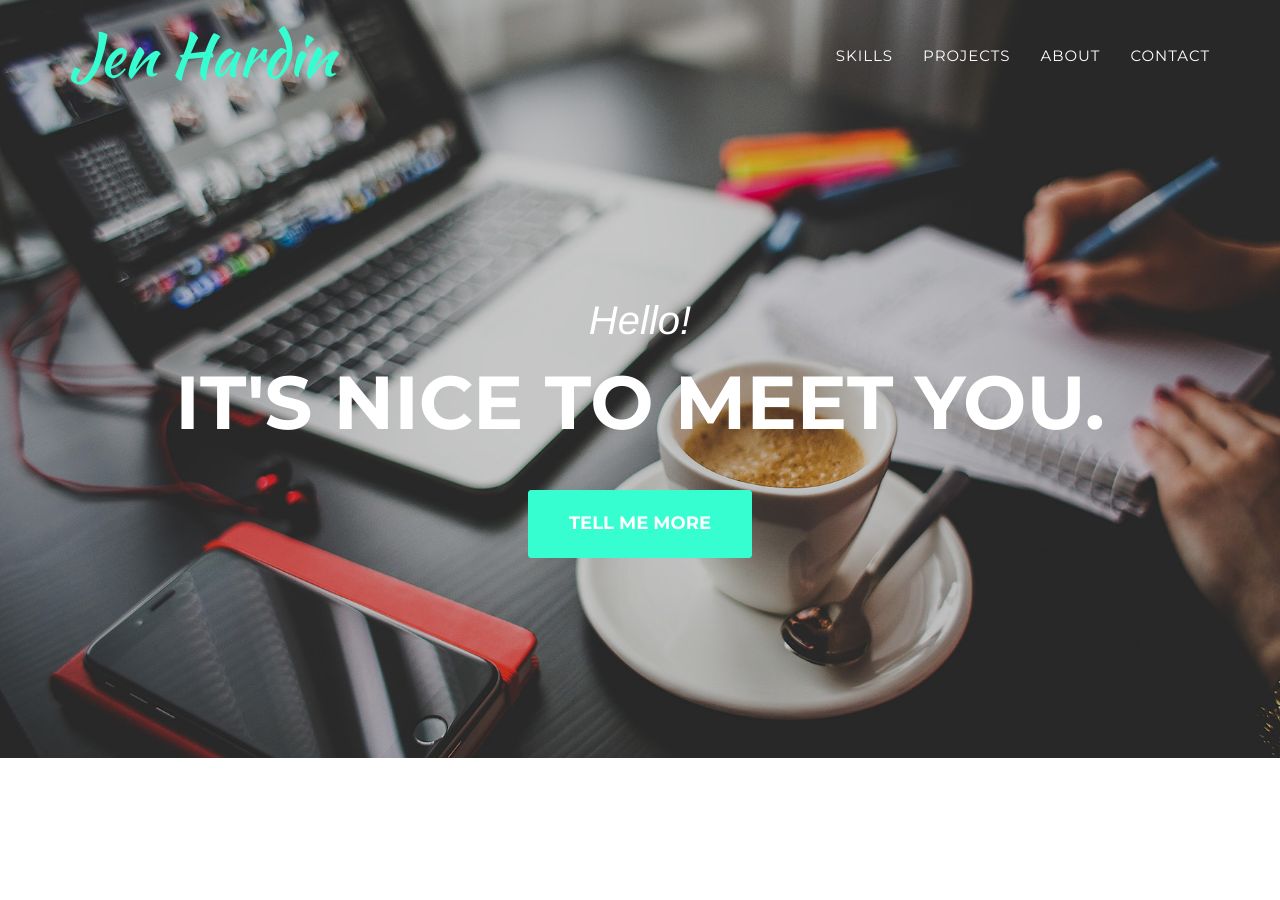
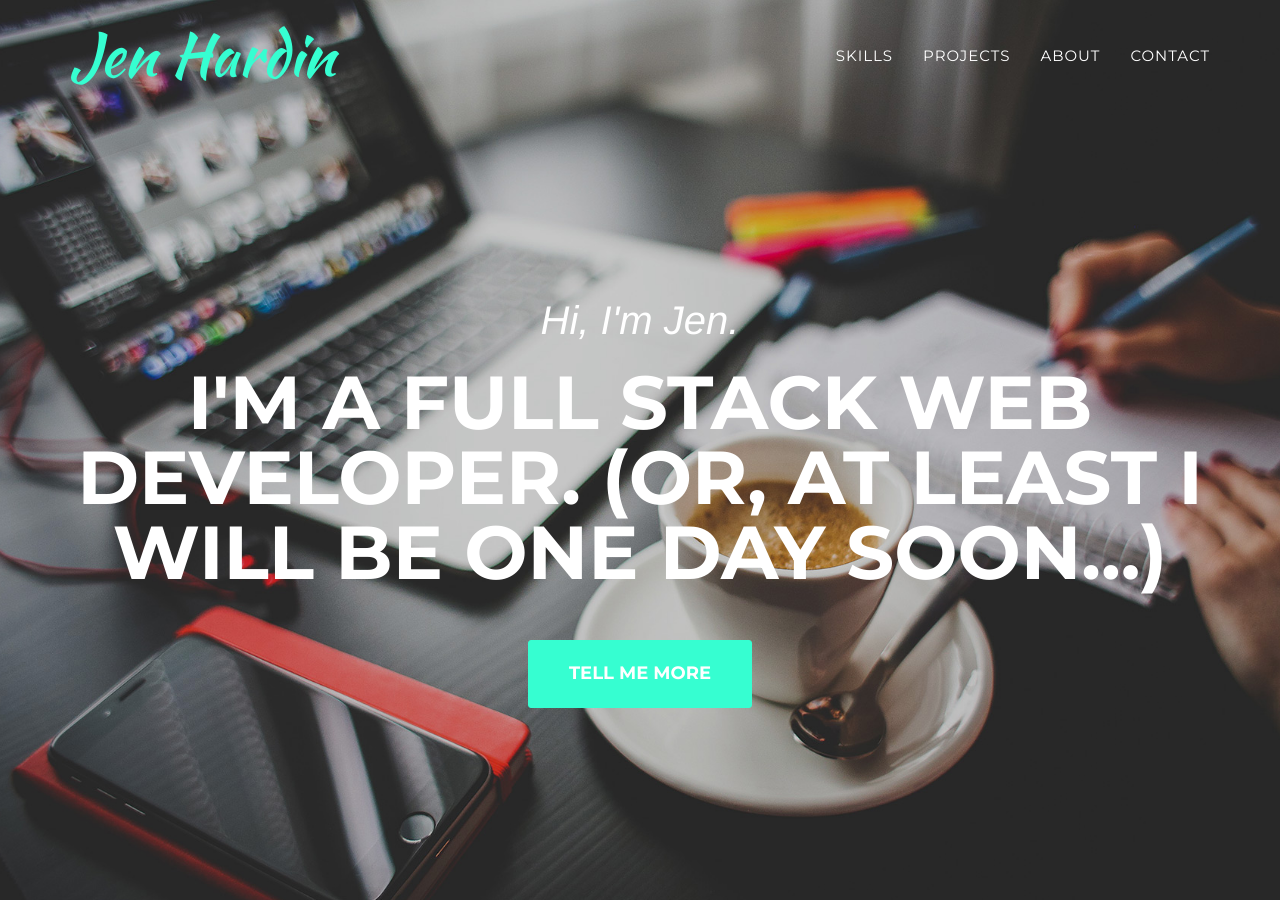
Before and after one commit to jenhardin/jenhardin.github.io, a Jekyll site: the page built from index.html, in a window 1280 px wide and 900 px high. Built offline with Jekyll 4.4.1, drawn with Linux system fonts in a browser that asks for light colours; some web fonts are replaced.

Commit message:
Update header.html

```diff
--- a/_includes/header.html
+++ b/_includes/header.html
@@ -46,8 +46,8 @@
     <header>
         <div class="container">
             <div class="intro-text">
-                <div class="intro-lead-in">Hello!</div>
-                <div class="intro-heading">It's Nice To Meet You.</div>
+                <div class="intro-lead-in">Hi, I'm Jen.</div>
+                <div class="intro-heading">I'm a full stack web developer. (Or, at least I will be one day soon...)</div>
                 <a href="#services" class="page-scroll btn btn-xl">Tell Me More</a>
             </div>
         </div>
```
